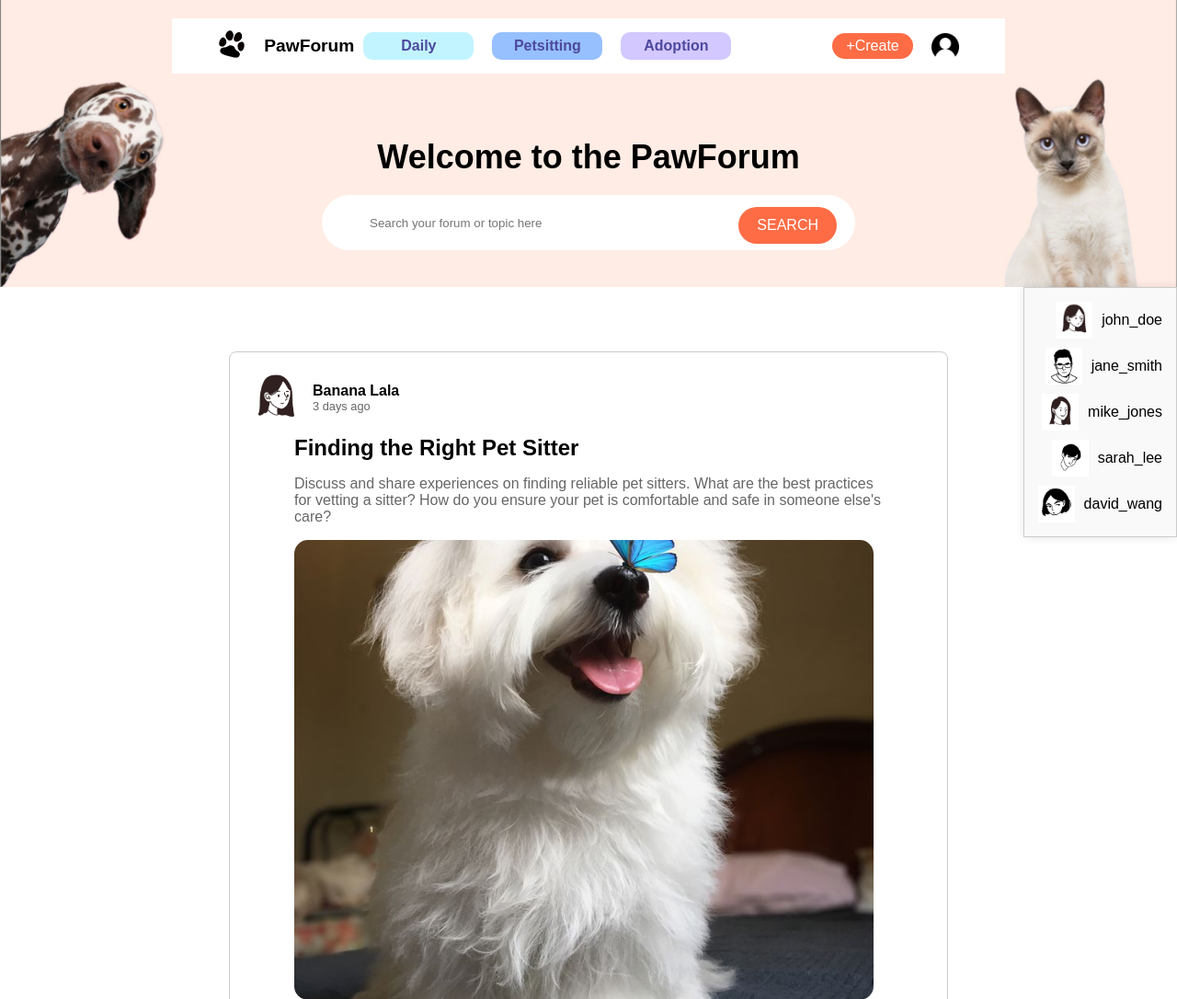
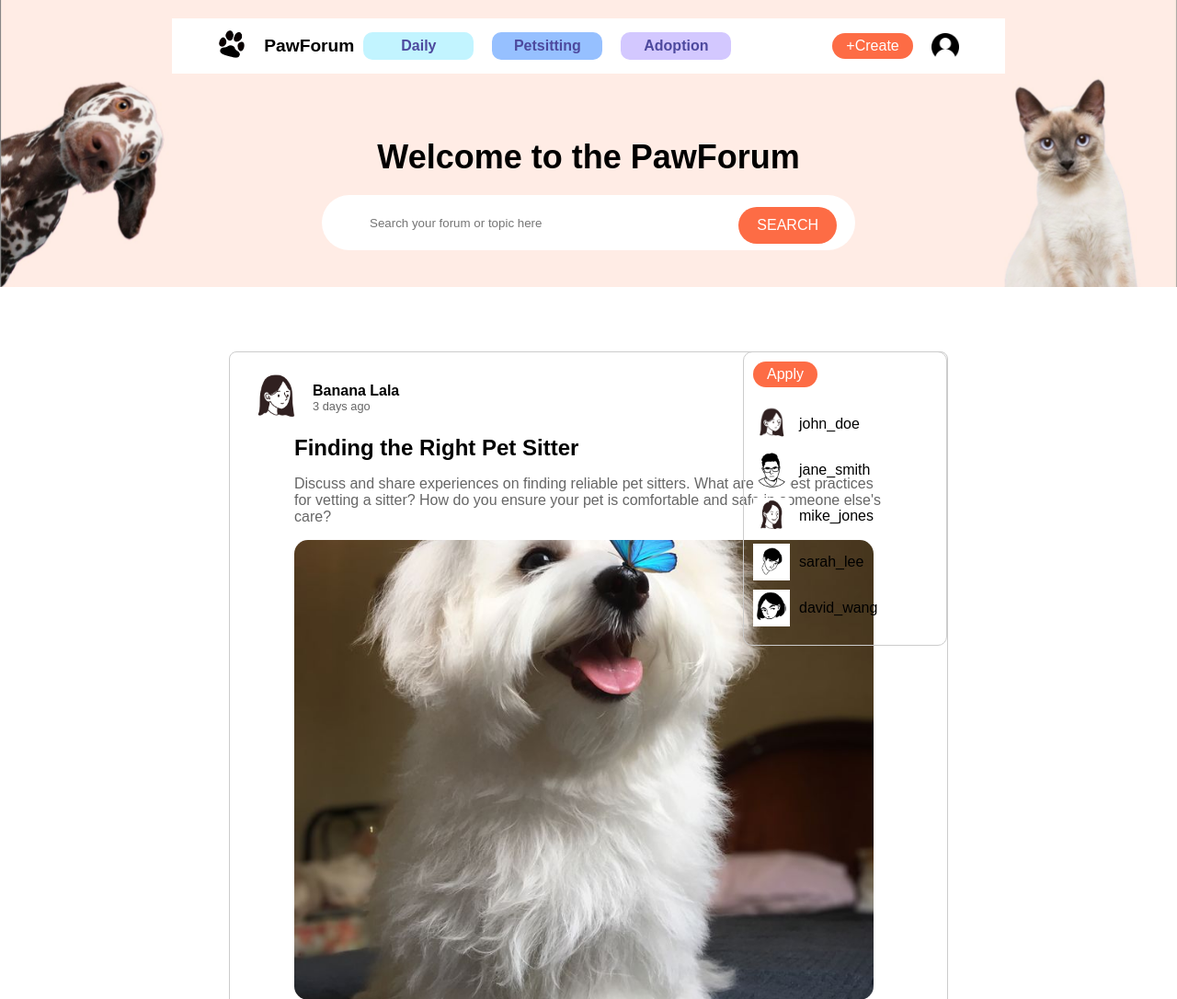
Before and after one commit to Misoto22/Paw-Forum, a Flask app: page /reply in a window 1280 px wide. Shown: the top 1086 px of the page at 92% size. Run offline with Flask 3, Linux system fonts and the light colour scheme; the visitor is signed in with stand-in values (Sample User, id 1).

Commit message:
Right-align the avatar list and adjust the position of the container

```diff
--- a/app/static/css/style.css
+++ b/app/static/css/style.css
@@ -616,7 +616,6 @@ textarea {
   margin: 0 auto;
   padding: 20px;
   background-color: #fff;
-  border: 1px solid #ccc;
   border-top: none;
   border-radius: 0 0 8px 8px;
 }
@@ -736,25 +735,26 @@ textarea {
 
 .user-list-container {
   position: absolute;
-  top: 0;
-  right: 0;
-  background-color: #f9f9f9;
+  top: 70px;
+  right: 250px;
   border: 1px solid #ccc;
+  border-radius: 10px;
   padding: 10px;
-  box-shadow: 0 0 10px rgba(0, 0, 0, 0.1);
   z-index: 1000;
+  width: 200px;
 }
 
 .user-list {
   display: flex;
   flex-direction: column;
-  align-items: flex-end;
+  align-items: flex-start;
 }
 
 .user {
   display: flex;
   align-items: center;
-  margin: 5px;
+  margin-bottom: 10px;
+  text-align: left;
   cursor: pointer;
   position: relative;
 }
@@ -770,12 +770,20 @@ textarea {
   position: absolute;
   border: 1px solid #ccc;
   background-color: #fff;
+  border-radius: 10px;
   z-index: 1000;
   padding: 20px;
-  box-shadow: 0 0 10px rgba(0, 0, 0, 0.1);
   white-space: nowrap;
 }
-
+.action-button {
+  background-color: #fd6c45;
+  color: white;
+  border: none;
+  border-radius: 20px;
+  padding: 5px 15px;
+  cursor: pointer;
+  margin-bottom: 20px;
+}
 .popup-content {
   text-align: left;
 }
--- a/app/templates/components/post_reply.html
+++ b/app/templates/components/post_reply.html
@@ -13,6 +13,9 @@
   <!-- User list container inside forum detail -->
   <div class="user-list-container">
     <div class="user-list">
+      <button id="action-button" class="action-button">Apply</button>
+      <!-- Add the action button here -->
+
       <div
         class="user"
         data-username="john_doe"
@@ -151,4 +154,17 @@
 {% endblock %} {% block scripts %}
 <script src="{{ url_for('static', filename='js/topic_reply.js') }}"></script>
 <script src="{{ url_for('static', filename='js/user_info_popup.js') }}"></script>
+
+<script>
+  document.addEventListener("DOMContentLoaded", function () {
+    // Example of handling the apply button
+    const actionButton = document.getElementById("action-button");
+    actionButton.addEventListener("click", function () {
+      actionButton.disabled = true;
+      actionButton.style.backgroundColor = "grey";
+      actionButton.innerText = "Applied";
+      // Here you can add the logic for applying or closing the task
+    });
+  });
+</script>
 {% endblock %}
```
